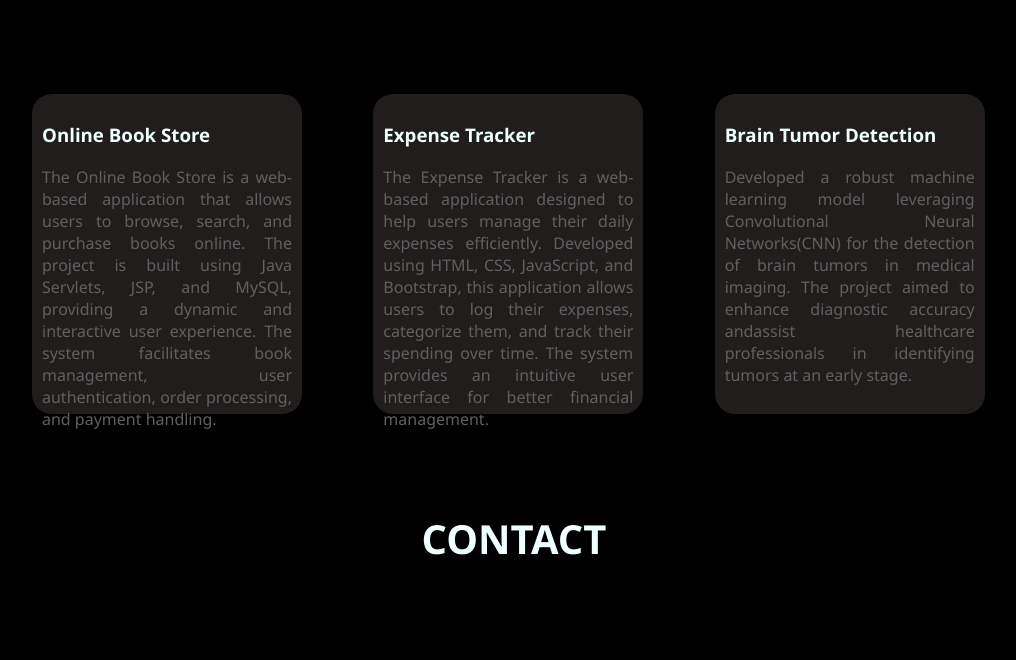
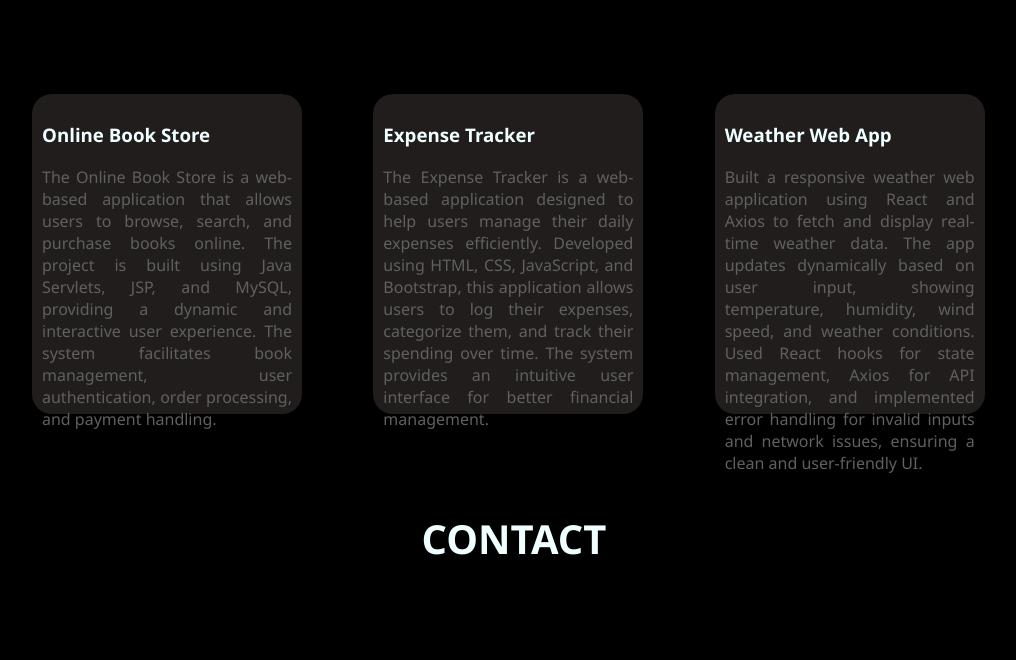
Before and after one commit to lakkakula-jaya-sankar/MY-PORTFOLIO, a plain HTML site: page index.html in a window 1280 px wide. Shown: the part 2080-2740 px from the top of the page, without its empty margins (126-1142 px from the left). Drawn offline with nearby package versions, Linux system fonts and the light colour scheme; a web font is replaced by a local one.

Commit message:
minor modifications

```diff
--- a/index.html
+++ b/index.html
@@ -132,8 +132,8 @@
                         <p>The Expense Tracker is a web-based application designed to help users manage their daily expenses efficiently. Developed using HTML, CSS, JavaScript, and Bootstrap, this application allows users to log their expenses, categorize them, and track their spending over time. The system provides an intuitive user interface for better financial management.</p>
                     </div>
                     <div class="project-card">
-                        <h3>Brain Tumor Detection</h3>
-                        <p>Developed a robust machine learning model leveraging Convolutional Neural Networks(CNN) for the detection of brain tumors in medical imaging. The project aimed to enhance diagnostic accuracy andassist healthcare professionals in identifying tumors at an early stage.</p>
+                        <h3>Weather Web App</h3>
+                        <p>Built a responsive weather web application using React and Axios to fetch and display real-time weather data. The app updates dynamically based on user input, showing temperature, humidity, wind speed, and weather conditions. Used React hooks for state management, Axios for API integration, and implemented error handling for invalid inputs and network issues, ensuring a clean and user-friendly UI.</p>
                     </div>
                 </div>
             </section>
```
